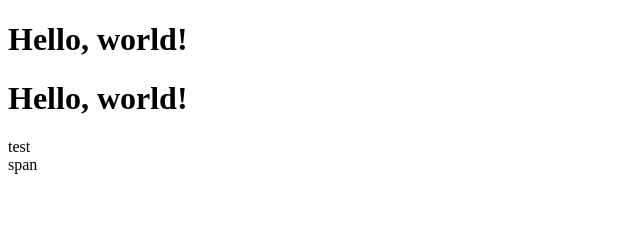
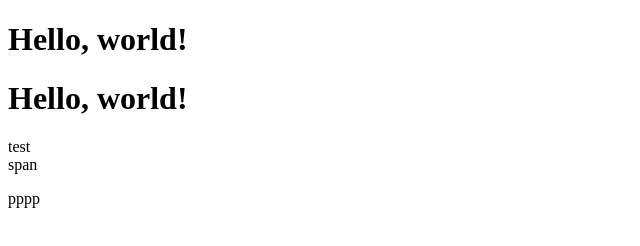
Before and after one commit to ryu11kr/test, a plain HTML site: page index.html in a window 1280 px wide. Shown: the full height of the page, 0-640 px from the left. Drawn offline with nearby package versions, Linux system fonts and the light colour scheme.

Commit message:
p태그추가

```diff
--- a/index.html
+++ b/index.html
@@ -10,6 +10,7 @@
 	<h1>Hello, world!</h1>
 	<div class="test">test</div>
 	<span>span</span>
+	<p class="pp">pppp</p>
 	<script src="https://ajax.googleapis.com/ajax/libs/jquery/1.11.2/jquery.min.js"></script>
   </body>
 </html>
```
